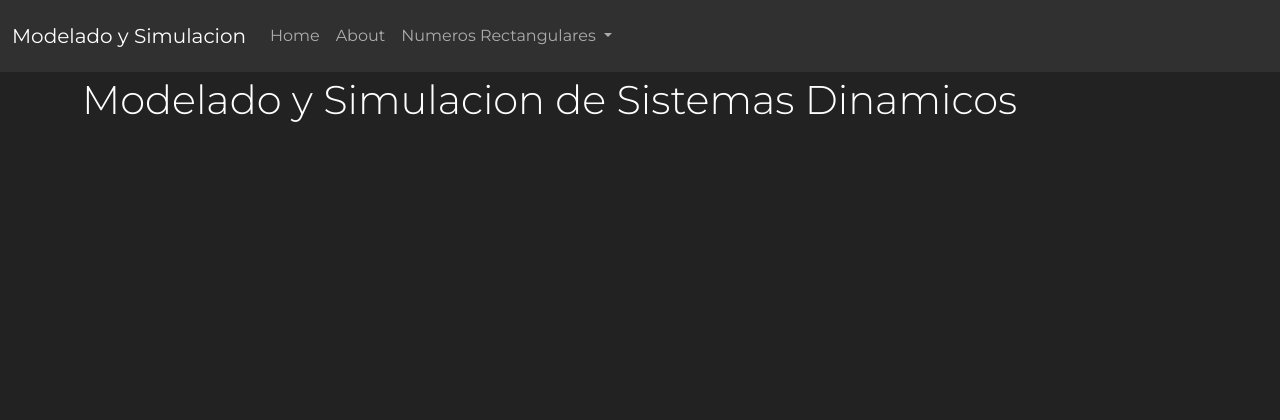
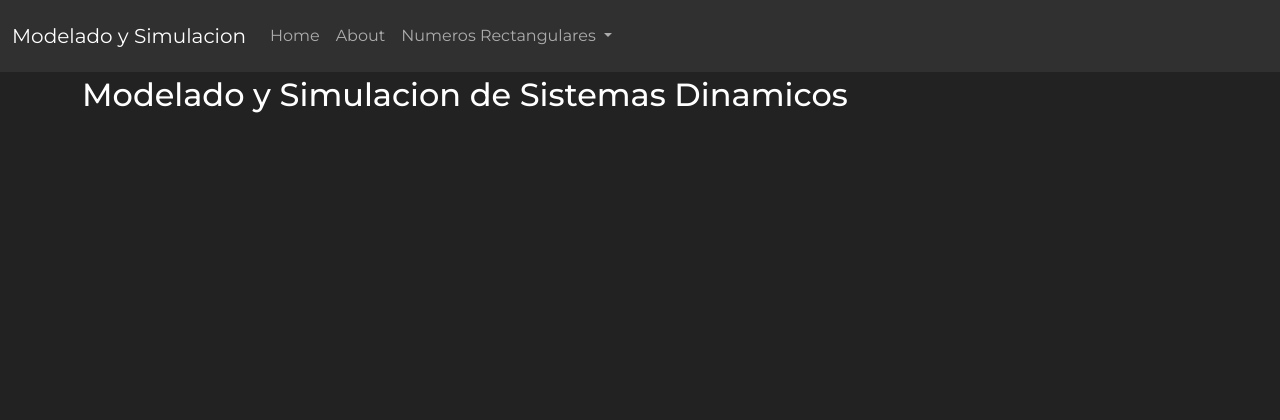
Before and after one commit to AbiudBenitez/modelado_y_simulacion, a Django app: page / in a window 1280 px wide. Shown: the top 420 px of the page. Run offline with Django 5.2, Linux system fonts and the light colour scheme; data that the repository does not hold is empty; some libraries are stand-ins or nearby versions.

Commit message:
pequeños cambios

```diff
--- a/rectangulares/templates/layouts/base.html
+++ b/rectangulares/templates/layouts/base.html
@@ -51,7 +51,7 @@
               </a>
               <ul class="dropdown-menu">
                 <li><a class="dropdown-item" href="{% url 'rectangulares_mixto' %}">Congruencial Mixto</a></li>
-                <li><a class="dropdown-item" href="#">Congruencial Multiplicativo</a></li>
+                <li><a class="dropdown-item" href="{% url 'rectangulares_multi' %}">Congruencial Multiplicativo</a></li>
                 {% comment %} <li><hr class="dropdown-divider" /></li>
                 <li>
                   <a class="dropdown-item" href="#">Something else here</a>
@@ -65,7 +65,7 @@
 
     <section class="container" style="min-height: 86vh;">
       <header>
-        <h1 class="display-6 mt-1">{% block title %} {% endblock title %}</h1>
+        <p class="mt-1 h3">{% block title %} {% endblock title %}</p>
       </header>
       {% block content %} {% endblock content %}
     </section>
```
